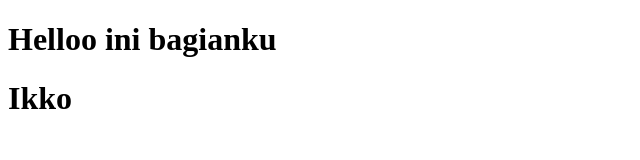
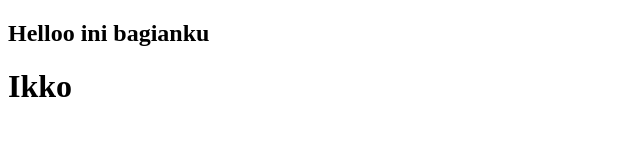
Before and after one commit to ikkosatrio/kelompok16GIT, a plain HTML site: page index.html in a window 1280 px wide. Shown: the whole page, without its empty margins (0-640 px from the left). Drawn offline with Linux system fonts and the light colour scheme.

Commit message:
judulnya kebesaran

```diff
--- a/index.html
+++ b/index.html
@@ -15,7 +15,7 @@
 
     <!-- satrio -->
     <div class="container">
-        <h1>Helloo ini bagianku</h1>
+        <h2>Helloo ini bagianku</h2>
     </div>
 
 
```
